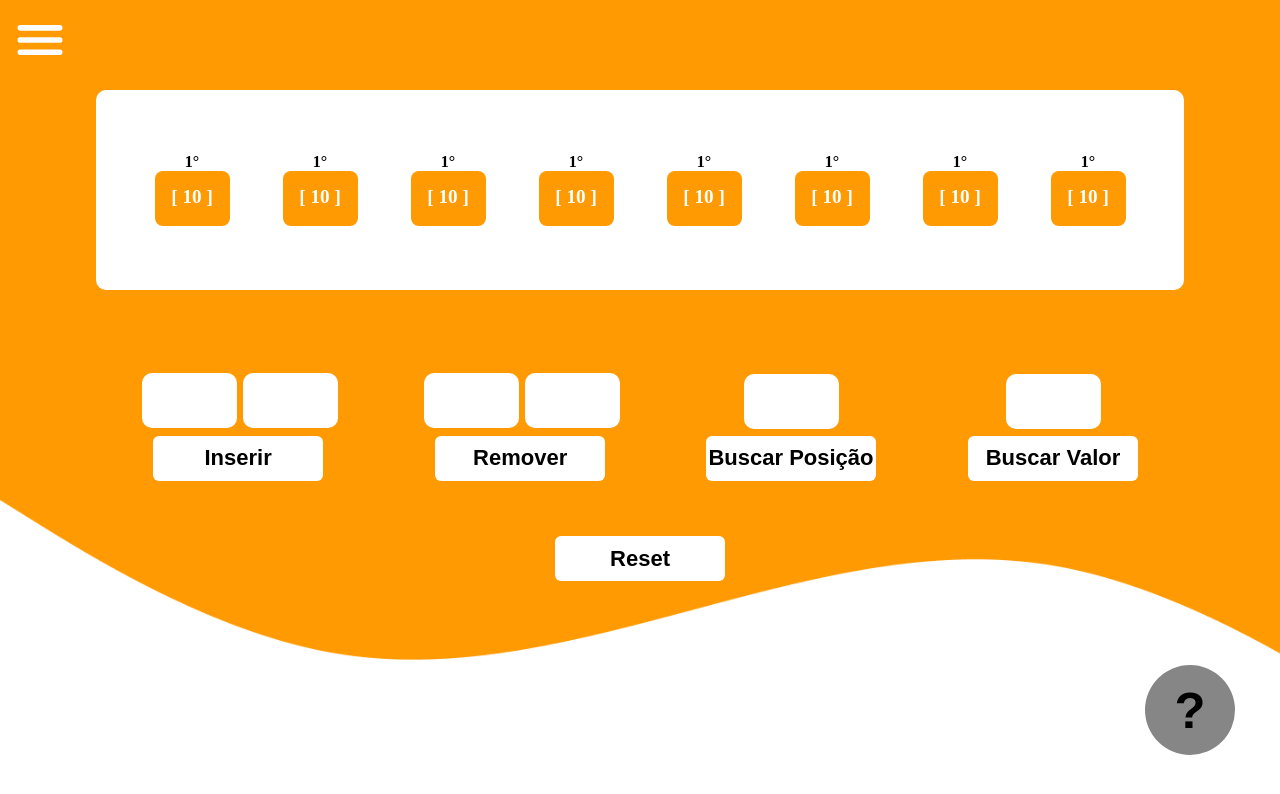
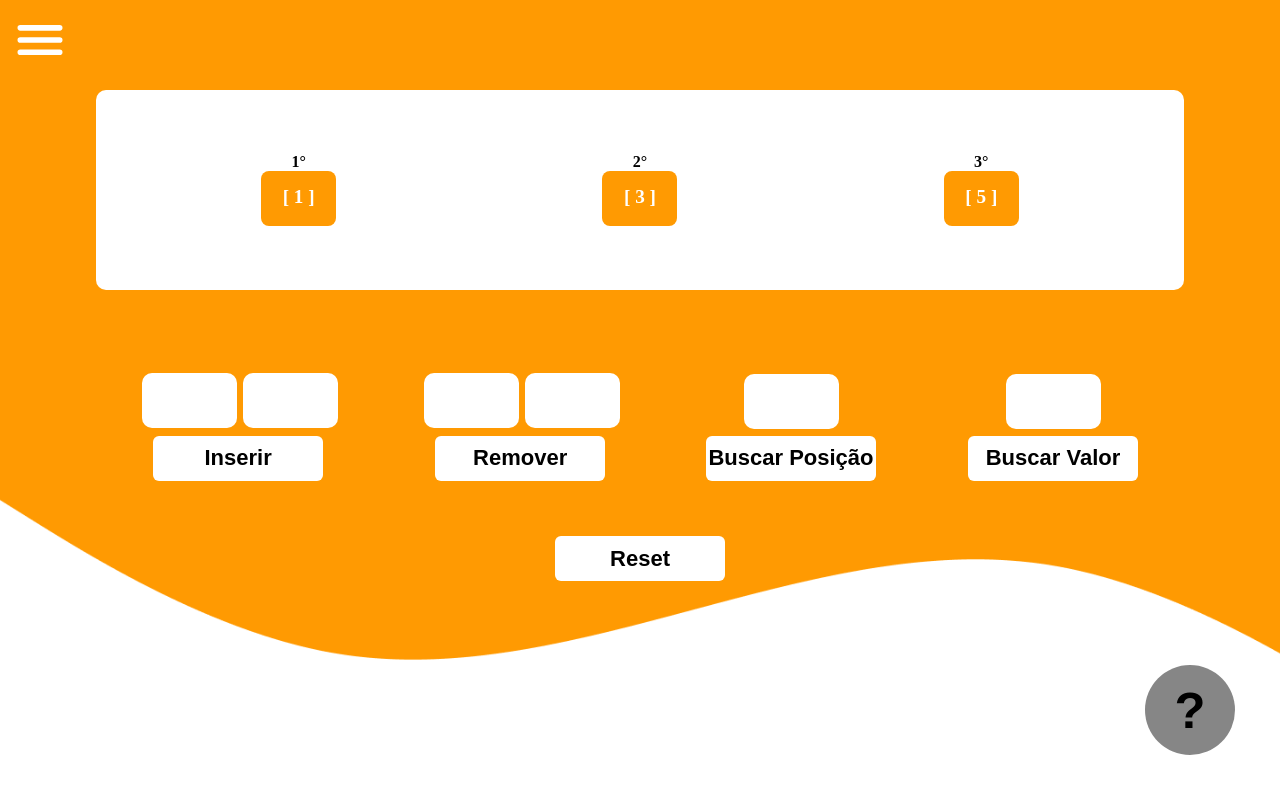
Before and after one commit to antoniofernandodearujo/project-ed, a Next.js app: page /listaSequencial in a window 1280 px wide. Shown: the top 794 px of the page. Built offline with nearby package versions, Linux system fonts and the light colour scheme.

Commit message:
list-sequential-ok

```diff
--- a/src/components/box/index.tsx
+++ b/src/components/box/index.tsx
@@ -1,68 +1,24 @@
-import React from "react"
+import React, { useState } from "react"
 //styles
 import * as S from "./styles"
+//list-sequential
+import { ListaSequencial } from "@/src/core/ListaSequencial";
 
-const Box: React.FC = () => {
+const Box: React.FC<{ myList: ListaSequencial }> = ({myList}) => {
 
-    return(
+    return (
         <S.Container>
             <S.Box>
                 <S.Content>
-                    <S.ContainerAll>
-                        <S.Title>1°</S.Title>
-                        <S.Case>
-                            <S.BoxNumber>[ 10 ]</S.BoxNumber>
-                        </S.Case>
-                    </S.ContainerAll>
+                    {myList.listNumbers.map((num, index) => (
+                        <S.ContainerAll key={index}>
+                        <S.Title>{index + 1}°</S.Title>
+                            <S.Case>
+                                <S.BoxNumber>[ {num} ]</S.BoxNumber>
+                            </S.Case>
+                        </S.ContainerAll>
+                    ))}
 
-                    <S.ContainerAll>
-                        <S.Title>1°</S.Title>
-                        <S.Case>
-                            <S.BoxNumber>[ 10 ]</S.BoxNumber>
-                        </S.Case>
-                    </S.ContainerAll>
-
-                    <S.ContainerAll>
-                        <S.Title>1°</S.Title>
-                        <S.Case>
-                            <S.BoxNumber>[ 10 ]</S.BoxNumber>
-                        </S.Case>
-                    </S.ContainerAll>
-
-                    <S.ContainerAll>
-                        <S.Title>1°</S.Title>
-                        <S.Case>
-                            <S.BoxNumber>[ 10 ]</S.BoxNumber>
-                        </S.Case>
-                    </S.ContainerAll>
-
-                    <S.ContainerAll>
-                        <S.Title>1°</S.Title>
-                        <S.Case>
-                            <S.BoxNumber>[ 10 ]</S.BoxNumber>
-                        </S.Case>
-                    </S.ContainerAll>
-
-                    <S.ContainerAll>
-                        <S.Title>1°</S.Title>
-                        <S.Case>
-                            <S.BoxNumber>[ 10 ]</S.BoxNumber>
-                        </S.Case>
-                    </S.ContainerAll>
-
-                    <S.ContainerAll>
-                        <S.Title>1°</S.Title>
-                        <S.Case>
-                            <S.BoxNumber>[ 10 ]</S.BoxNumber>
-                        </S.Case>
-                    </S.ContainerAll>
-
-                    <S.ContainerAll>
-                        <S.Title>1°</S.Title>
-                        <S.Case>
-                            <S.BoxNumber>[ 10 ]</S.BoxNumber>
-                        </S.Case>
-                    </S.ContainerAll>
                 </S.Content>
             </S.Box>
         </S.Container>
--- a/src/components/form/index.tsx
+++ b/src/components/form/index.tsx
@@ -1,43 +1,98 @@
 import React, { useState } from "react"
 //style
 import * as S from "./styles"
+//list-sequential
+import { ListaSequencial } from "@/src/core/ListaSequencial"
+//components
+import Box from "../box"
 
 const Form: React.FC = () => {
-
     const [pos, setPos] = useState<string>("")
     const [value, setValue] = useState<string>("")
+    const [myList, setMyList] = useState(new ListaSequencial(8, [1, 3, 5]))
+
+    function handleAddNumber() {
+        const num = parseInt(value)
+        const position = parseInt(pos)
+        myList.addInList(num, position)
+        setMyList(new ListaSequencial(myList.max, myList.listNumbers))
+        setPos("")
+        setValue("")
+        console.log(myList)
+    }
+
+    function handleRemoveNumber() {
+        const num = parseInt(value)
+        const position = parseInt(pos)
+
+        if(value !== "")
+            myList.removeInList(num, undefined)
+
+        if(pos !== "")
+            myList.removeInList(undefined, position)
+
+        setMyList(new ListaSequencial(myList.max, myList.listNumbers))
+        setPos("")
+        setValue("")
+    }
+
+    function handleSearchNumber() {
+        const num = parseInt(value)
+        const position = parseInt(pos)
+        if(value !== "")
+            myList.searchInList(num, undefined)
+
+        if(pos !== "")
+            myList.searchInList(undefined, position)
+
+        setMyList(new ListaSequencial(myList.max, myList.listNumbers))
+        setPos("")
+        setValue("")
+    }
 
     return (
+        <>
+            <Box myList={myList}/>
             <S.Container>
                 <S.Content>
                     <S.Area>
                         <S.AreaInput>
-                        <S.Input type="text"/>
-                        <S.Input style={{ marginLeft: '3%' }} type="text"/>
+                            <S.Input type="text" onChange={(e) => setValue(e.target.value)}/>
+                            <S.Input type="text" onChange={(e) => setPos(e.target.value)} style={{ marginLeft: '3%' }} />
                         </S.AreaInput>
-                    <S.Button style={{ marginTop: '4%', marginLeft: '1.2%' }} type="button">Inserir</S.Button>
+                        <S.Button
+                            onClick={handleAddNumber}
+                            style={{ marginTop: '4%', marginLeft: '1.2%' }} type="button"
+                        >
+                            Inserir
+                        </S.Button>
                     </S.Area>
 
                     <S.Area>
                         <S.AreaInput>
-                        <S.Input type="text"/>
-                        <S.Input style={{ marginLeft: '3%' }} type="text"/>
+                            <S.Input type="text" onChange={(e) => setValue(e.target.value)}/>
+                            <S.Input type="text" onChange={(e) => setPos(e.target.value)} style={{ marginLeft: '3%' }} />
                         </S.AreaInput>
-                    <S.Button style={{ marginTop: '4%', marginLeft: '1.2%' }} type="button">Remover</S.Button>
+                        <S.Button
+                            style={{ marginTop: '4%', marginLeft: '1.2%' }} type="button"
+                            onClick={handleRemoveNumber}
+                        >
+                            Remover
+                        </S.Button>
                     </S.Area>
 
                     <S.Area>
                         <S.AreaInput>
-                        <S.Input type="text"/>
+                            <S.Input onChange={(e) => setPos(e.target.value)} type="text"/>
                         </S.AreaInput>
-                    <S.Button style={{ marginTop: '4%' }} type="button">Buscar Posição</S.Button>
+                        <S.Button onClick={handleSearchNumber} style={{ marginTop: '4%' }} type="button">Buscar Posição</S.Button>
                     </S.Area>
 
                     <S.Area>
                         <S.AreaInput>
-                        <S.Input type="text"/>
+                            <S.Input onChange={(e) => setValue(e.target.value)} type="text"/>
                         </S.AreaInput>
-                    <S.Button style={{ marginTop: '4%' }} type="button">Buscar Valor</S.Button>
+                        <S.Button onClick={handleSearchNumber} style={{ marginTop: '4%' }} type="button">Buscar Valor</S.Button>
                     </S.Area>
 
                     <S.ContainerButton>
@@ -45,6 +100,7 @@ const Form: React.FC = () => {
                     </S.ContainerButton>
                 </S.Content>
             </S.Container>
+        </>
     )
 }
 
--- a/src/core/ListaSequencial.ts
+++ b/src/core/ListaSequencial.ts
@@ -21,7 +21,7 @@ export class ListaSequencial implements ListInterface {
 
     //Verifica se a posição é válida
     //retirar a condição do meio
-    if (position >= 0 && position <= this.listNumbers.length && this.listNumbers.length < this.max) {
+    if (position >= 0 && position <= this.listNumbers.length && (this.listNumbers.length < this.max)) {
       // Verifica se o número já existe na lista
       if (!this.listNumbers.includes(number)) {
         const newList = [...this.listNumbers.slice(0, position), number, ...this.listNumbers.slice(position)];
@@ -41,7 +41,7 @@ export class ListaSequencial implements ListInterface {
     }
 
     if(pos === undefined && num === undefined) {
-      console.log('Informe apenas a posição ou o número a ser removido.');
+      console.log('Informe a posição ou o número a ser removido.');
       return;
     }
 
--- a/src/pages/_document.tsx
+++ b/src/pages/_document.tsx
@@ -14,7 +14,7 @@ export default function Document() {
 
 
   return (
-    <Html lang="en">
+    <Html lang="pt-br">
       <Head />
       <body>
         <Main />
--- a/src/pages/listaSequencial/index.tsx
+++ b/src/pages/listaSequencial/index.tsx
@@ -2,7 +2,6 @@ import React from "react"
 
 //components
 import Menu from "@/src/components/menu"
-import Box from "@/src/components/box"
 import Form from "@/src/components/form"
 import Button from "@/src/components/button"
 //styles
@@ -14,7 +13,6 @@ const ListSequential: React.FC = () => {
     return (
         <S.Container>
             <Menu />
-            <Box/>
             <Form />
             <S.Footer>
                 <S.Image src={img.src}/>
```
Also changed, not shown: src/pages/listaSequencial/list.tsx (deleted, +0 -81 lines). Lines whose indentation alone changed are shown as unchanged.
